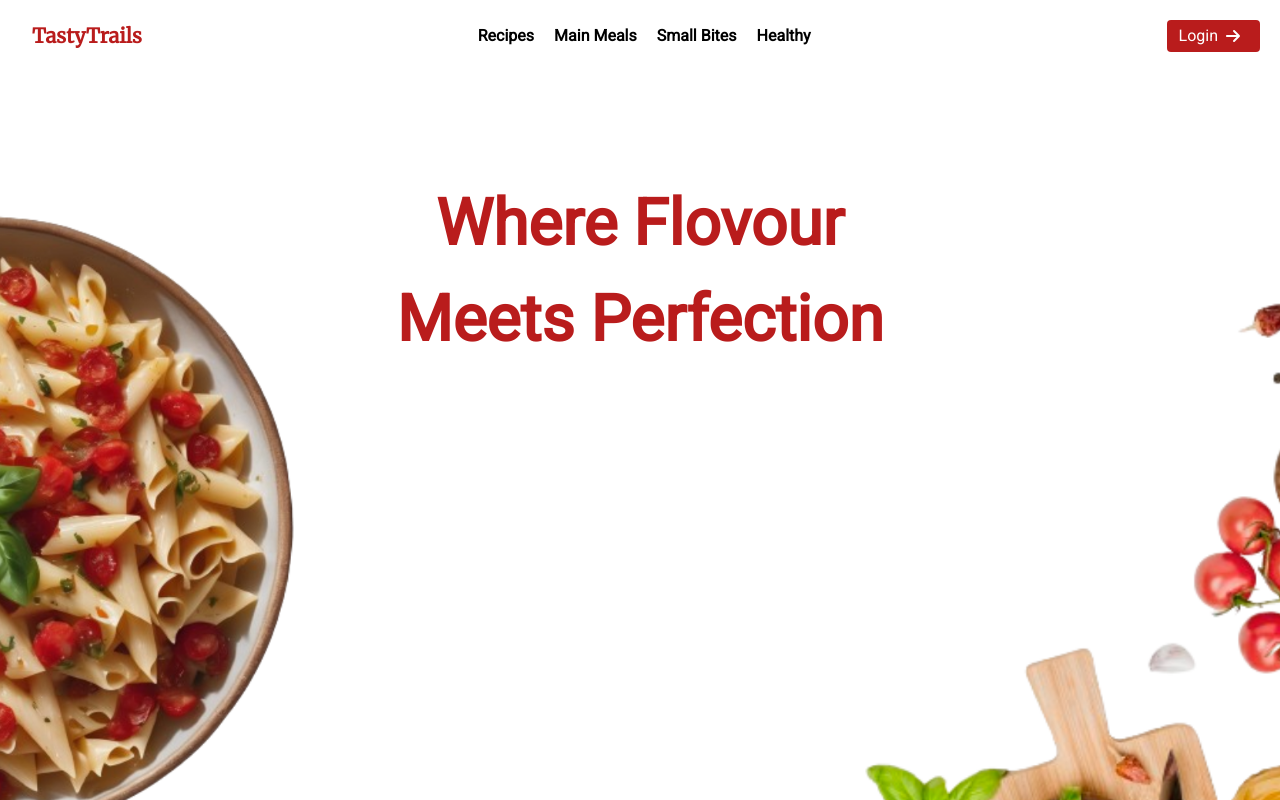
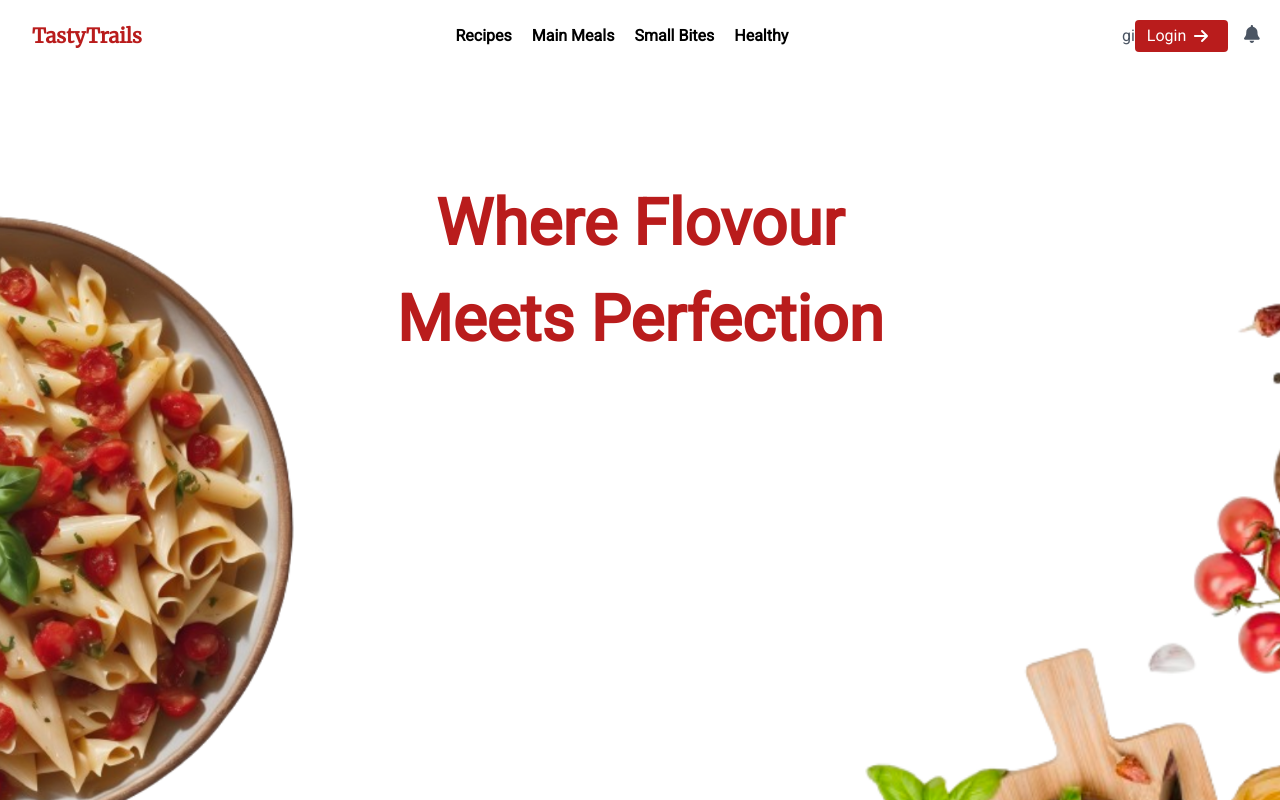
Before and after one commit to AlfiyaSiddique/TastyTrails, a React (Vite) app in the folder frontend/: page / in a window 1280 px wide. Shown: the top 800 px of the page. Built offline with nearby package versions, Linux system fonts and the light colour scheme; no server answers.

Commit message:
Added Notification Bell

```diff
--- a/frontend/src/Components/Navbar.jsx
+++ b/frontend/src/Components/Navbar.jsx
@@ -1,37 +1,37 @@
 // eslint-disable-next-line no-unused-vars
 import React, {useEffect, useState} from "react";
-import { Link, useLocation, useNavigate} from "react-router-dom";
+import { Link, useLocation, useNavigate } from "react-router-dom";
 import { FontAwesomeIcon } from "@fortawesome/react-fontawesome";
-import { faArrowRight, faPenSquare, faUserCircle } from "@fortawesome/free-solid-svg-icons";
+import { faArrowRight, faPenSquare, faUserCircle, faBell } from "@fortawesome/free-solid-svg-icons";
 import backendURL from "../../common/backendUrl";
 import axios from "axios";
 
 const Navbar = () => {
   const path = useLocation().pathname;
   const navigator = useNavigate();
-  const [user, setUser] = useState(null)
+  const [user, setUser] = useState(null);
 
-  useEffect(()=>{
+  useEffect(() => {
     let token = localStorage.getItem("tastytoken");
-   if(token){
-    token = JSON.parse(token)
+    if(token) {
+      token = JSON.parse(token);
       axios.get(`${backendURL}/api/token`, {
         headers: {
           Authorization: `Bearer ${token}`,
         },
       })
-     .then((res)=>{
-       if(res.data.success){
-        setUser(()=>{return {...res.data.user}})
+      .then((res) => {
+        if(res.data.success) {
+          setUser(() => { return { ...res.data.user } });
         }
       })
-     .catch((err)=>{
-      console.log(err)
-     })
-   }else{
-    setUser(null)
+      .catch((err) => {
+        console.log(err);
+      });
+    } else {
+      setUser(null);
     }
-  }, [path])
+  }, [path]);
 
   return (
     <nav>
@@ -70,23 +70,31 @@ const Navbar = () => {
             >
               Healthy
             </Link>
-          </nav>
+          </nav>gi
           {user === null ? (
-            <Link to={path == "/" || path == "/signup" ? "/login" : "/signup"}>
+            <div className="flex items-center">
+            <Link to={path === "/" || path === "/signup" ? "/login" : "/signup"}>
               <button className="inline-flex items-center bg-red-700 border-0 py-1 px-3 focus:outline-none hover:bg-red-500 rounded text-white mt-4 md:mt-0 transition-all">
-                {path === "/" || path == "/signup" ? "Login" : "Sign Up"}
+                {path === "/" || path === "/signup" ? "Login" : "Sign Up"}
                 <FontAwesomeIcon icon={faArrowRight} className="mx-2" />
               </button>
             </Link>
+            <div onClick={() => navigator(`/notifications`)} className="ml-4 cursor-pointer">
+                <FontAwesomeIcon icon={faBell} className="text-black-700 text-lg" />
+              </div>
+              </div>
           ) : (
             <div className="flex justify-center items-center">
-              <div onClick={(()=>navigator(`/user/${user._id}`, {state: {user}}))} className="mx-2 cursor-pointer">
+              <div onClick={() => navigator(`/user/${user._id}`, { state: { user } })} className="mx-2 cursor-pointer">
                 <FontAwesomeIcon icon={faUserCircle} className="mx-2 text-red-700 text-lg" />
                 <span className="text-black font-semibold">Profile</span>
               </div>
-              <div onClick={(()=>navigator(`/user/${user._id}/new/recipe`, {state: {user}}))} className="mx-2 cursor-pointer">
+              <div onClick={() => navigator(`/user/${user._id}/new/recipe`, { state: { user } })} className="mx-2 cursor-pointer">
                 <FontAwesomeIcon icon={faPenSquare} className="mx-2 text-red-700 text-lg" />
                 <span className="text-black font-semibold">Add Recipe</span>
+              </div>
+              <div onClick={() => navigator(`/notifications`)} className="mx-2 cursor-pointer">
+                <FontAwesomeIcon icon={faBell} className="mx-2 text-black-700 text-lg" />
               </div>
             </div>
           )}
```
Lines whose indentation alone changed are shown as unchanged.
